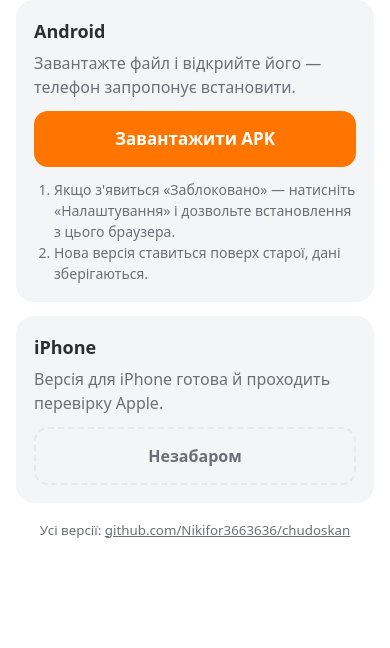
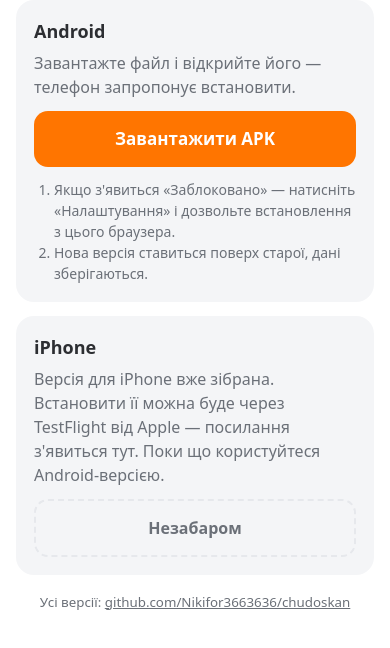
Before and after one commit to Nikifor3663636/chudoskan, a plain HTML site: page docs/index.html in a window 390 px wide. Shown: the part 110-758 px from the top of the page. Drawn offline with Linux system fonts and the light colour scheme; no server answers.

Commit message:
Сторінка встановлення: точний статус версії для iPhone

```diff
--- a/docs/index.html
+++ b/docs/index.html
@@ -56,7 +56,7 @@ small a{color:inherit}
       <a class="btn" id="tf" href="#">Встановити через TestFlight</a>
     </div>
     <div id="ios-soon">
-      <p>Версія для iPhone готова й проходить перевірку Apple.</p>
+      <p>Версія для iPhone вже зібрана. Встановити її можна буде через TestFlight від Apple — посилання з'явиться тут. Поки що користуйтеся Android-версією.</p>
       <span class="soon">Незабаром</span>
     </div>
   </section>
```
